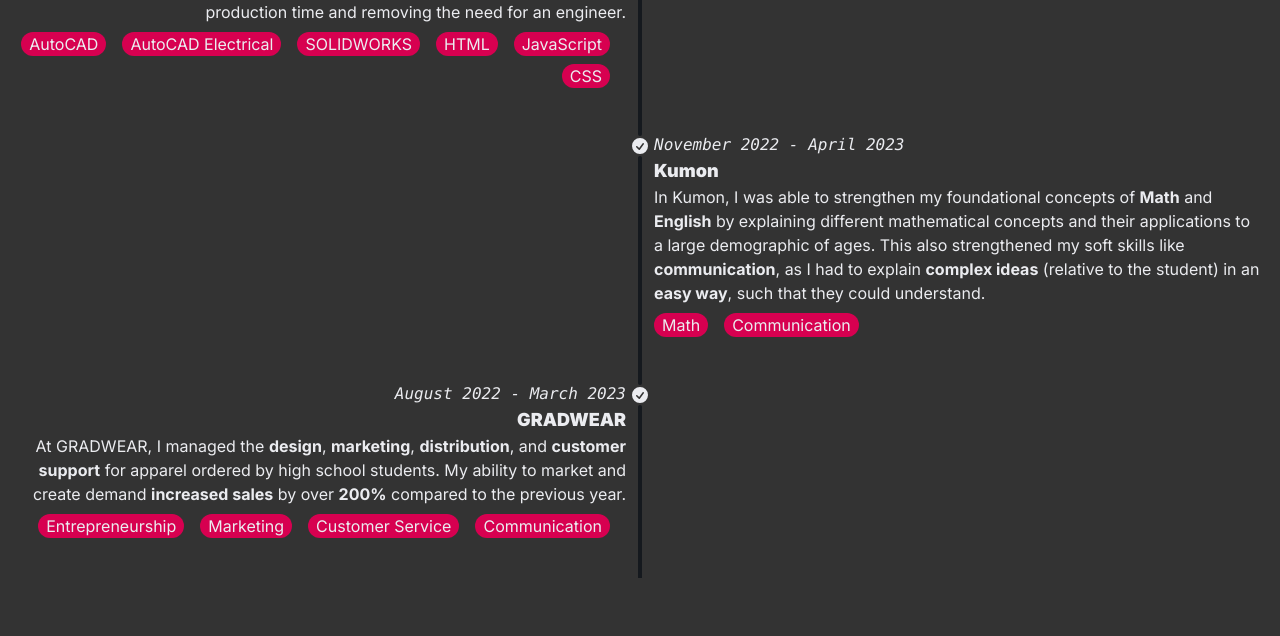
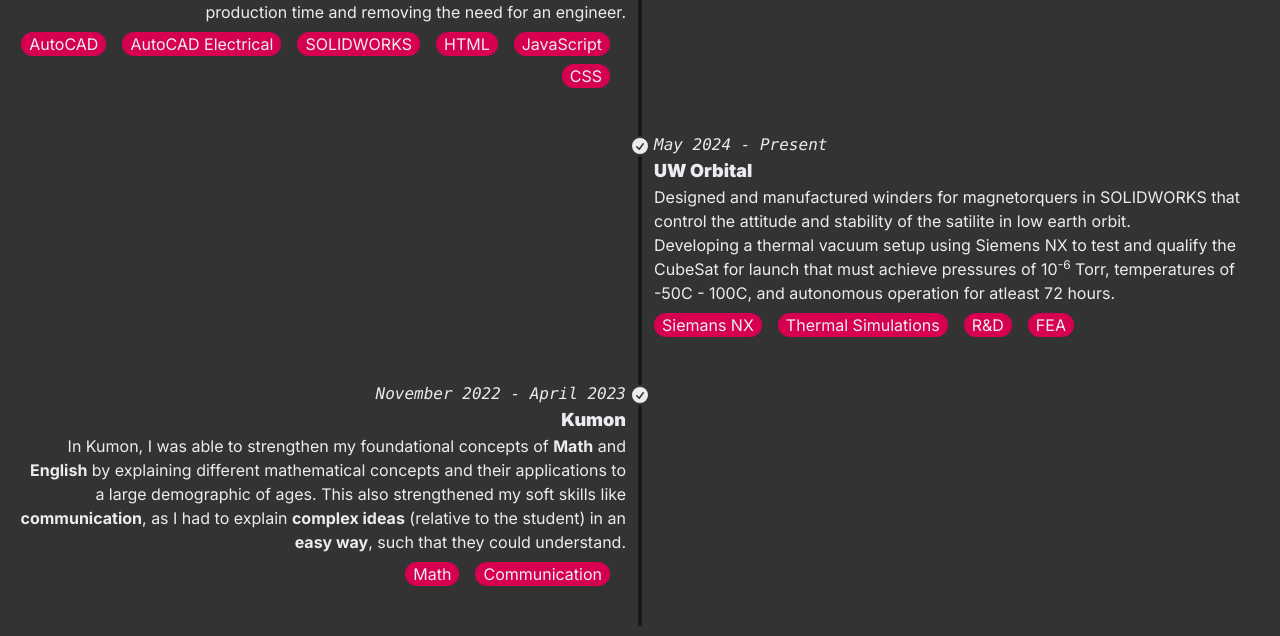
Before and after one commit to Joban-Natt/joban-website, a Next.js app: page / in a window 1280 px wide. Shown: the part 1241-1877 px from the top of the page. Built offline with nearby package versions, Linux system fonts and the light colour scheme.

Commit message:
UW Orbital Experience - 2024/06/02

```diff
--- a/app/components/Experience/page.tsx
+++ b/app/components/Experience/page.tsx
@@ -80,22 +80,27 @@
               </svg>
             </div>
             <div className="timeline-end mb-10">
-              <time className="font-mono italic">
-                November 2022 - April 2023
-              </time>
-              <div className="text-lg font-black">Kumon</div>
-              In Kumon, I was able to strengthen my foundational concepts of{" "}
-              <b>Math</b> and <b>English</b> by explaining different
-              mathematical concepts and their applications to a large
-              demographic of ages. This also strengthened my soft skills like{" "}
-              <b>communication</b>, as I had to explain <b>complex ideas</b>{" "}
-              (relative to the student) in an <b>easy way</b>, such that they{" "}
-              could understand. <br />
+              <time className="font-mono italic">May 2024 - Present</time>
+              <div className="text-lg font-black">UW Orbital</div>
+              Designed and manufactured winders for magnetorquers in SOLIDWORKS
+              that control the attitude and stability of the satilite in low
+              earth orbit.
+              <br /> Developing a thermal vacuum setup using Siemens NX to test
+              and qualify the CubeSat for launch that must achieve pressures of
+              10<sup>-6</sup> Torr, temperatures of -50C - 100C, and autonomous
+              operation for atleast 72 hours.
+              <br />
               <div className="bg-jred w-auto mt-2 px-2 mr-4 rounded-[12px] hover:bg-jhred inline-block">
-                Math
+                Siemans NX
               </div>
               <div className="bg-jred w-auto mt-2 px-2 mr-4 rounded-[12px] hover:bg-jhred inline-block">
-                Communication
+                Thermal Simulations
+              </div>
+              <div className="bg-jred w-auto mt-2 px-2 mr-4 rounded-[12px] hover:bg-jhred inline-block">
+                R&D
+              </div>
+              <div className="bg-jred w-auto mt-2 px-2 mr-4 rounded-[12px] hover:bg-jhred inline-block">
+                FEA
               </div>
             </div>
             <hr />
@@ -117,22 +122,19 @@
               </svg>
             </div>
             <div className="timeline-start md:text-end mb-10">
-              <time className="font-mono italic">August 2022 - March 2023</time>
-              <div className="text-lg font-black">GRADWEAR</div>
-              At GRADWEAR, I managed the <b>design</b>, <b>marketing</b>,{" "}
-              <b>distribution</b>, and <b>customer support</b> for apparel
-              ordered by high school students. My ability to market and create
-              demand <b>increased sales</b> by over <b>200%</b> compared to the
-              previous year.
-              <br />
+              <time className="font-mono italic">
+                November 2022 - April 2023
+              </time>
+              <div className="text-lg font-black">Kumon</div>
+              In Kumon, I was able to strengthen my foundational concepts of{" "}
+              <b>Math</b> and <b>English</b> by explaining different
+              mathematical concepts and their applications to a large
+              demographic of ages. This also strengthened my soft skills like{" "}
+              <b>communication</b>, as I had to explain <b>complex ideas</b>{" "}
+              (relative to the student) in an <b>easy way</b>, such that they{" "}
+              could understand. <br />
               <div className="bg-jred w-auto mt-2 px-2 mr-4 rounded-[12px] hover:bg-jhred inline-block">
-                Entrepreneurship
-              </div>
-              <div className="bg-jred w-auto mt-2 px-2 mr-4 rounded-[12px] hover:bg-jhred inline-block">
-                Marketing
-              </div>
-              <div className="bg-jred w-auto mt-2 px-2 mr-4 rounded-[12px] hover:bg-jhred inline-block">
-                Customer Service
+                Math
               </div>
               <div className="bg-jred w-auto mt-2 px-2 mr-4 rounded-[12px] hover:bg-jhred inline-block">
                 Communication
```
